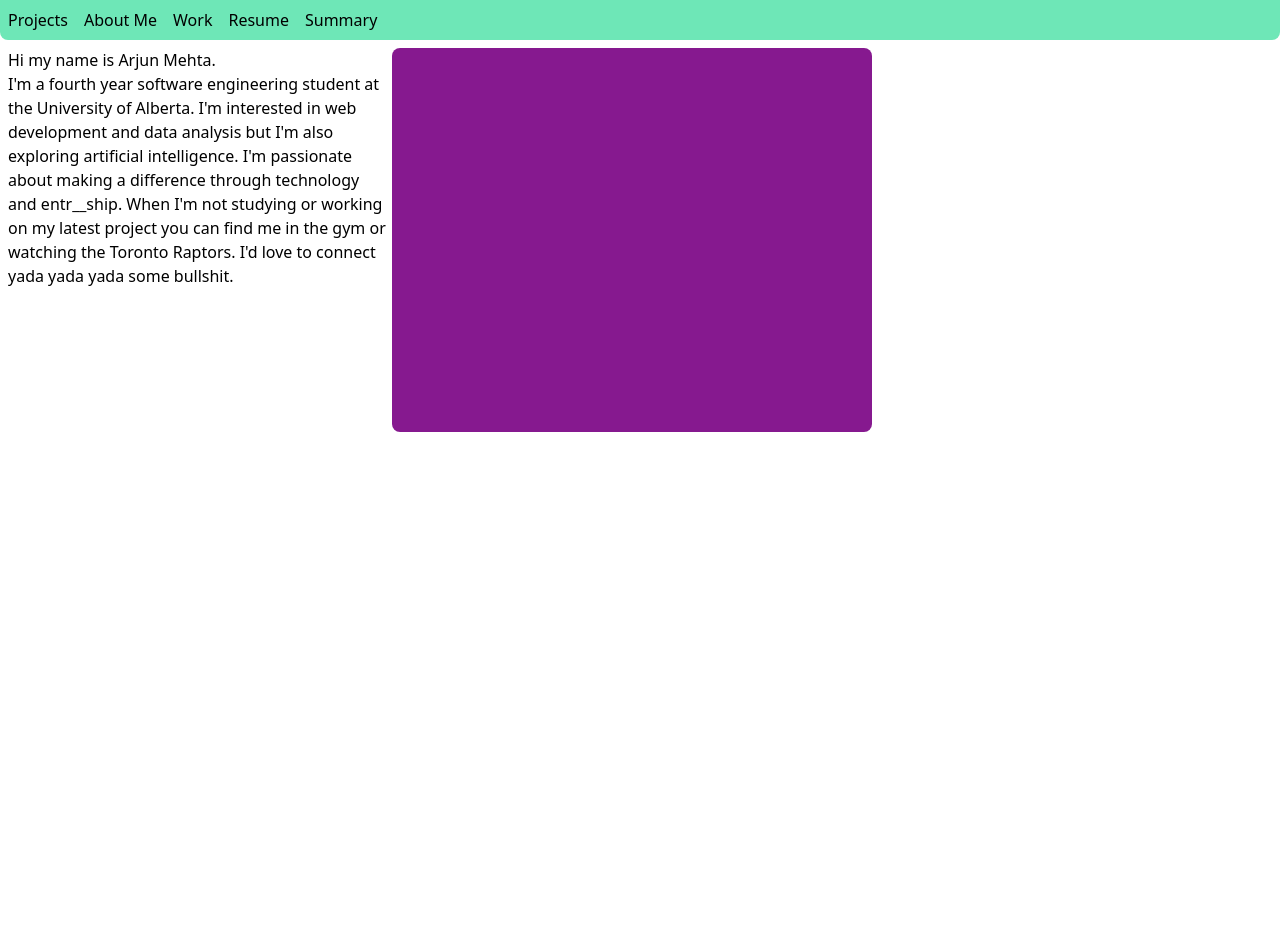
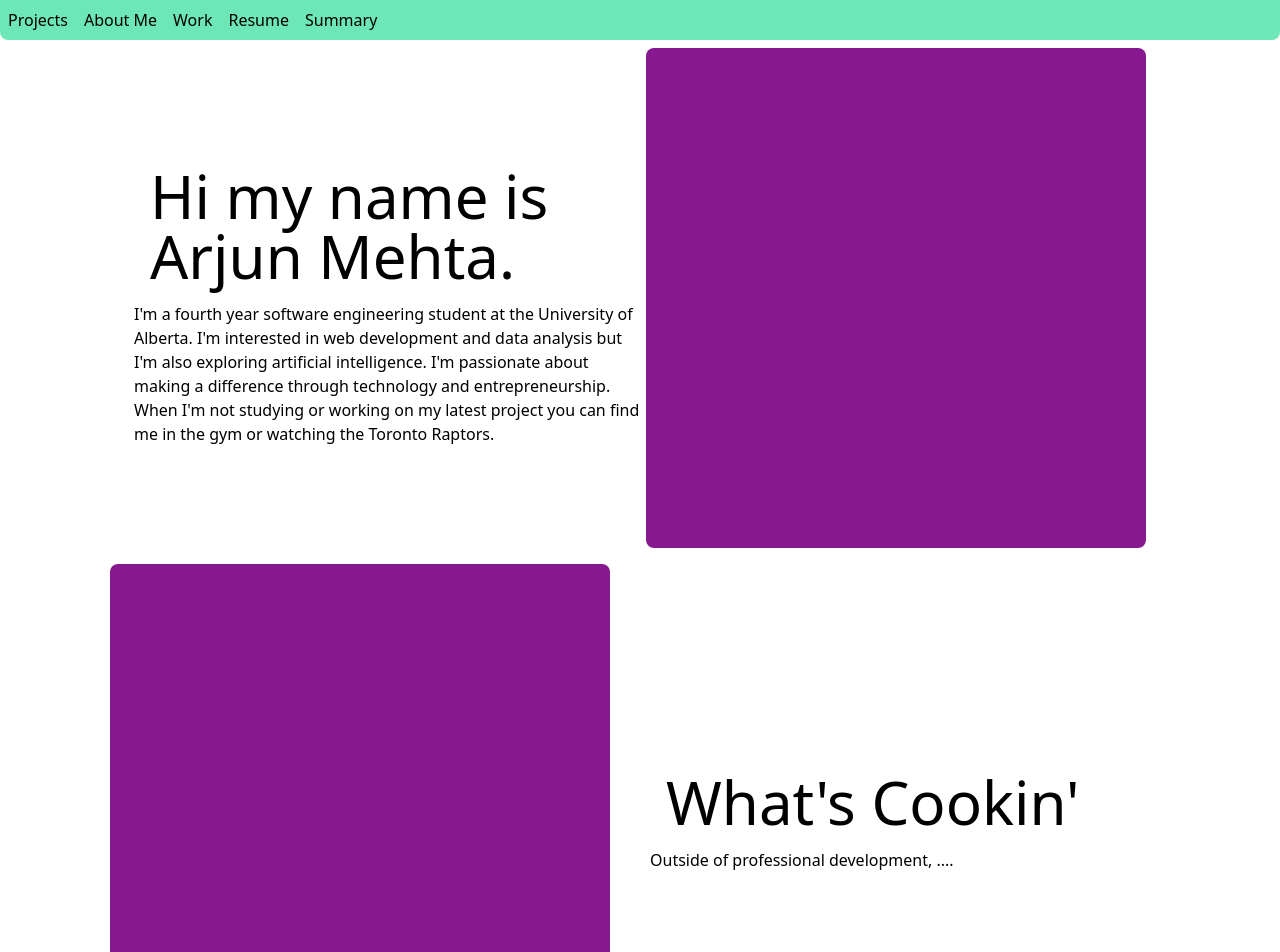
Before and after one commit to ArjunMehta01/personal_site_2, a React app: page /about in a window 1280 px wide. Shown: the top 952 px of the page. Before the commit the page ends 800 px from the top, so only its background shows below. Built offline with nearby package versions, Linux system fonts and the light colour scheme.

Commit message:
styling change + writeup added

```diff
--- /dev/null
+++ b/src/components/MainContainer.js
@@ -0,0 +1,7 @@
+import tw from "tailwind-styled-components";
+
+const MainContainer = tw.div`
+    w-full
+`;
+
+export default MainContainer;
--- a/src/components/Navbar.js
+++ b/src/components/Navbar.js
@@ -4,11 +4,11 @@ import { Link } from "react-router-dom";
 
 const NavContainer = tw.div`
     flex
-    w-screen
     bg-emerald-300
     flex-row
     rounded-b-lg
-    w-max-full
+    w-max-[100vw]
+    w-full
 `;
 
 const Name = tw.p`
--- a/src/components/ProjectCard.js
+++ b/src/components/ProjectCard.js
@@ -14,7 +14,6 @@ const PCard = tw.div`
     max-w-[50%]
     shadow-md
     bg-slate-200
-    hover:
 `;
 
 const Tag = tw.div`
--- a/src/pages/About.js
+++ b/src/pages/About.js
@@ -1,11 +1,12 @@
 import React from "react";
 import tw from "tailwind-styled-components";
 import Navbar from "../components/Navbar";
+import MainContainer from "../components/MainContainer";
 
 
 const ImageContainer = tw.div`
-    w-[30rem]
-    h-96
+    w-[500px]
+    h-[500px]
     rounded-lg
     bg-fuchsia-800
 `;
@@ -15,19 +16,32 @@ const About = (props) => {
     return (
         <>
             <Navbar />
-            <div className=" flex flex-row p-2 w-full">
-                <div className="w-96">
-                    <h1 className="text-xlg">
+            <MainContainer>
+                <div className="flex flex-row items-center justify-center p-2">
+                    <div className="w-[32rem]">
+                        <h1 className="text-6xl p-4">
                             Hi my name is Arjun Mehta.
                         </h1>
                         <p>
                             I'm a fourth year software engineering student at the University of Alberta. I'm interested in web development and data analysis
-                        but I'm also exploring artificial intelligence. I'm passionate about making a difference through technology and entr__ship. When I'm not studying or working on my latest project
-                        you can find me in the gym or watching the Toronto Raptors. I'd love to connect yada yada yada some bullshit.
+                            but I'm also exploring artificial intelligence. I'm passionate about making a difference through technology and entrepreneurship. When I'm not studying or working on my latest project
+                            you can find me in the gym or watching the Toronto Raptors.
                         </p>
                     </div>
                     <ImageContainer/>
                 </div>
+                <div className="flex flex-row items-center justify-center p-2">
+                    <ImageContainer/>
+                    <div className="w-[30rem] m-10">
+                        <h1 className="text-6xl p-4">
+                            What's Cookin'
+                        </h1>
+                        <p>
+                            Outside of professional development, ....
+                        </p>
+                    </div>
+                </div>
+            </MainContainer>
         </>
     );
 };
--- a/src/pages/Projects.js
+++ b/src/pages/Projects.js
@@ -1,5 +1,6 @@
 import React from "react";
 import tw from "tailwind-styled-components";
+import MainContainer from "../components/MainContainer";
 import Navbar from "../components/Navbar";
 import ProjectCard from "../components/ProjectCard";
 
@@ -39,7 +40,7 @@ const kuquatDesc = "Kumquat is an NFT creation sandbox designed to allow users t
 
 const personalV1Desc = "The first version of my personal site was designed as a portfolio for my technical work.";
 
-const dijkstraDesc = "";
+const dijkstraDesc = "The Dijkstra Route Finder was a school project for CMPUT275. We implemented the Dijkstra pathfinding algorithm and socket communication to mimic a GPS application for Edmonton roadways.";
 
 // maybe no
 const stonksDesc = "";
@@ -55,8 +56,9 @@ const breadDesc = "LetsGetThisBread.com was a web application created using the
 
 const Projects = () => {
     return (
-        <div>
-            <Navbar />
+        <>
+        <Navbar />
+        <MainContainer>
             <div className="flex flex-row flex-wrap justify-center">
                 <FunContainer />
                 <BigTextContainer>
@@ -69,7 +71,9 @@ const Projects = () => {
                 <ProjectCard title="basketball_analysis" tags={["Python", "Beautiful Soup", "Pandas"]}>{basketballDesc}</ProjectCard>
                 <ProjectCard title="LetsGetThisBread.com" tags={["React.js", "Python", "Beautiful Soup"]}>{breadDesc}</ProjectCard>
             </div>
-        </div>
+            {/* add footer or for connecting */}
+        </MainContainer>
+        </>
     )
 }
 
--- a/src/pages/Work.js
+++ b/src/pages/Work.js
@@ -3,6 +3,7 @@ import tw from "tailwind-styled-components";
 import Navbar from "../components/Navbar";
 import JobCard from "../components/JobCard";
 import Event from "../components/Event";
+import MainContainer from "../components/MainContainer";
 
 
 const AccompsHeader = tw.div`
@@ -35,9 +36,9 @@ const Work = () => {
 
     return (
         <>
-
+            <Navbar />
+            <MainContainer>
                 <div className="flex flex-row flex-wrap justify-center">
-                <Navbar />
                     <JobCard role="Software Development Intern" org="PulseMedica" date="Jan. 2022 - Present">
                         {PulseMedica}
                     </JobCard>
@@ -62,13 +63,13 @@ const Work = () => {
                             </div>
                             <div>
                                 <Event name="Elected VP Social">
-                                Elected VP Social for the University of Alberta Computer Engineering Club
+                                    Elected VP Social of the University of Alberta Computer Engineering Club
                                 </Event>
                                 <Event name="Calgary Collegiate Programming Competition">
-                                    Participated in the CCPC. Solved problem X percentage of teams solved
+                                        Participated in the CCPC. Solved problem D the overall solve solve / try rate was 20%
                                 </Event>
-                            <Event name="Enactus something something contest">
-                                Won $3000 dollars and first place for startup
+                                <Event name="Enactus Ultimate Pitch Competition">
+                                    Won first place and a $3000 cash prize at the University of Alberta Enactus Ultimate Pitch Contest.
                                 </Event>
                                 <Event name="Hack Ed 2022">
                                     Submitted the Kumquat NFT sandbox
@@ -76,6 +77,7 @@ const Work = () => {
                             </div>
                     </Accomps>
                 </AccompsContainer>
+            </MainContainer>
         </>
     );
 }
```
Lines whose indentation alone changed are shown as unchanged.
